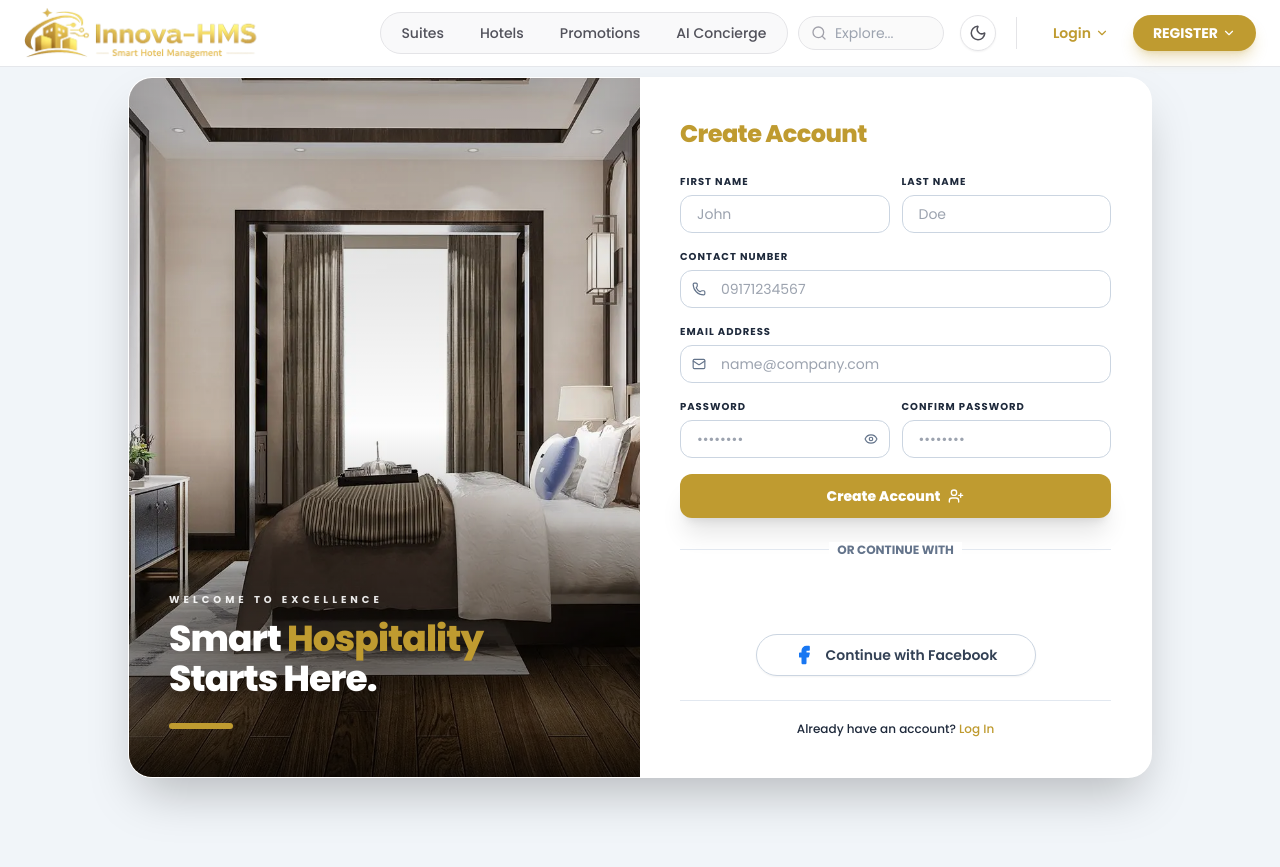
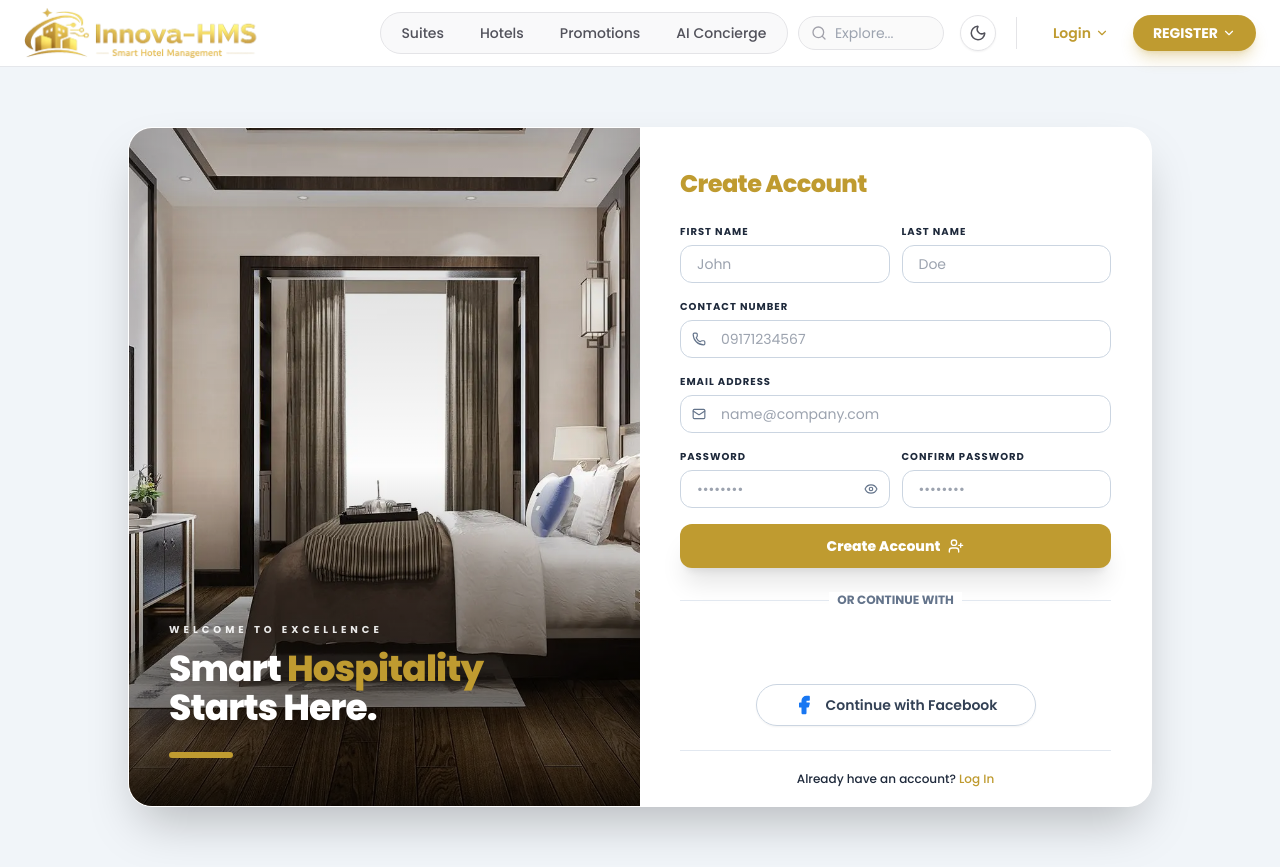
Before and after one commit to chelle-rcl/innovahms, a React (Vite) app in the folder frontend/: page /signup in a window 1280 px wide. Built offline with nearby package versions, Linux system fonts and the light colour scheme.

Commit message:
customer login, signup updated

```diff
--- a/frontend/src/pages/Login.jsx
+++ b/frontend/src/pages/Login.jsx
@@ -81,7 +81,7 @@ export default function Login() {
       style={{ backgroundImage: "url('/images/login-bg-img.png')" }}
     >
       <div className="absolute inset-0 bg-slate-900/40 backdrop-blur-[2px]" />
-      <div className="relative z-10 w-full max-w-md -mt-20 rounded-2xl border border-white/20 bg-white/95 p-10 shadow-2xl backdrop-blur-md">
+      <div className="relative z-10 w-full max-w-md mt-16 mb-8 rounded-2xl border border-white/20 bg-white/95 p-10 shadow-2xl backdrop-blur-md">
         <div className="text-center">
           <h2 className="text-3xl font-extrabold tracking-tight text-[#bf9b30]">Welcome Back</h2>
           <p className="mt-3 text-sm font-medium text-slate-700">Login to Your Account</p>
--- a/frontend/src/pages/SignUp.jsx
+++ b/frontend/src/pages/SignUp.jsx
@@ -119,9 +119,9 @@ export default function SignUp() {
   };
 
   return (
-    <div className="flex min-h-screen items-center justify-center bg-slate-100 px-4 py-4 sm:px-6">
+    <div className="flex min-h-screen items-center justify-center bg-slate-100 px-4 py-1 overflow-y-auto">
 
-      <div className="flex w-full max-w-5xl max-h-[92vh] -mt-20 overflow-hidden rounded-3xl border border-white/30 bg-white shadow-2xl backdrop-blur-md transition-all duration-500">
+      <div className="flex w-full max-w-5xl lg:h-[85vh] overflow-hidden rounded-3xl border border-white/30 bg-white shadow-2xl backdrop-blur-md">
 
         {/* Left Side: Image*/}
         <div className="relative hidden w-1/2 lg:block group">
```
